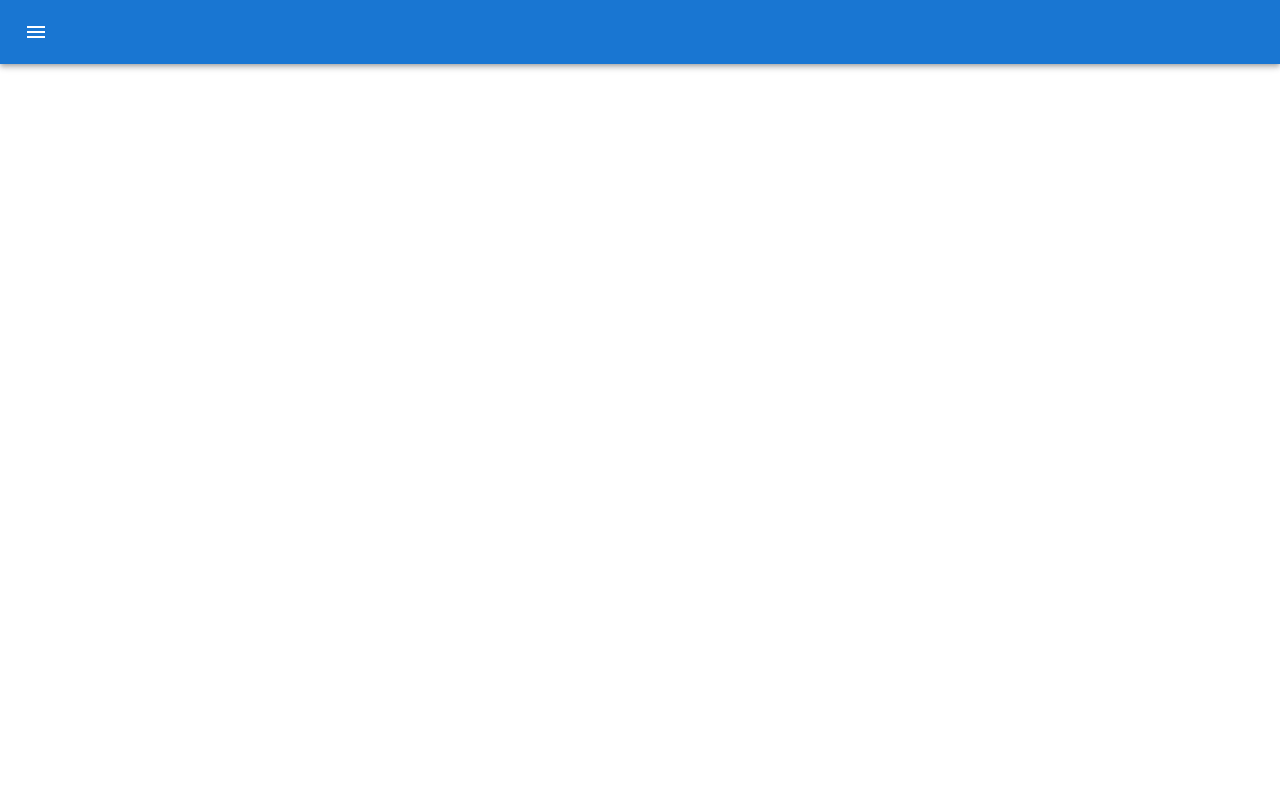
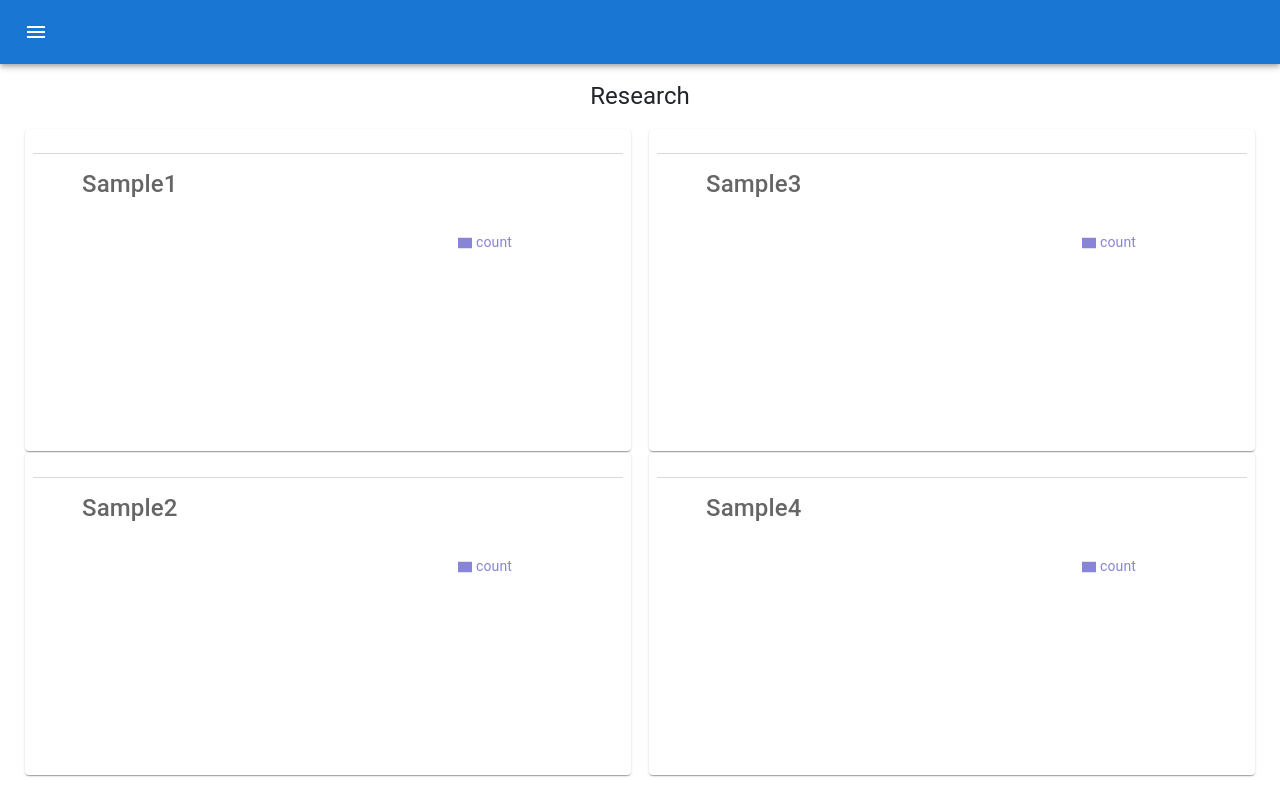
Before and after one commit to sjsucmpe272SP22/crowdsource_ideas, a React (Create React App) app in the folder team_project/client/: page /research in a window 1280 px wide. Before the commit this address had no page. Built offline with nearby package versions, Linux system fonts and the light colour scheme.

Commit message:
added sample graphs to research page

```diff
--- a/team_project/client/src/components/Research/Research.js
+++ b/team_project/client/src/components/Research/Research.js
@@ -1,12 +1,157 @@
 import * as React from "react";
+import Paper from "@mui/material/Paper";
+import { styled } from "@mui/material/styles";
+import { createTheme, ThemeProvider } from "@mui/material/styles";
+import Container from "@mui/material/Container";
+import Typography from '@mui/material/Typography';
+import Grid from "@mui/material/Grid";
+import Stack from '@mui/material/Stack';
 import AppBarmenu from './../AppBarmenu';
+import {
+  BarChart,
+  Bar,
+  // Cell,
+  XAxis,
+  YAxis,
+  // CartesianGrid,
+  Tooltip,
+  Legend,
+  ResponsiveContainer,
+  // PieChart,
+  // Pie,
+  // Sector,
+  // PieLabel,
+  // Label,
+} from "recharts";
+
+const theme = createTheme();
+
+const Item = styled(Paper)(({ theme }) => ({
+  backgroundColor: theme.palette.mode === "dark" ? "#1A2027" : "#fff",
+  ...theme.typography.body2,
+  padding: theme.spacing(1),
+  textAlign: "left",
+  color: theme.palette.text.secondary,
+  margin: 1,
+}));
 
 function Research() {
 
   return (
-    <div>
+    <ThemeProvider theme={theme}>
       <AppBarmenu />
-    </div>
+      <Container maxWidth >
+        <Typography component="h1" variant="h5" sx={{ m: 2}}>
+          Research
+        </Typography>
+        <Grid container spacing={2}>
+          <Grid item s={12} sm={6}>
+            <Stack direction="column" justifyContent="center">
+              {/* stuff here */}
+
+              <Item>
+                <hr />
+                <h4>&nbsp;&nbsp;&nbsp;&nbsp;&nbsp;&nbsp;&nbsp;&nbsp;Sample1</h4>
+                <br />
+                <ResponsiveContainer height="100%" width="88%" aspect={2.4}>
+                  <BarChart
+                    width={500}
+                    height={300}
+                    margin={{
+                      top: 5,
+                      right: 30,
+                      left: 20,
+                      bottom: 5,
+                    }}
+                  >
+                    <XAxis dataKey="date" />
+                    <YAxis />
+                    <Tooltip />
+                    <Legend layout="vertical" verticalAlign="top" align="right" />
+                    <Bar dataKey="count" fill="#8884d8" />
+                  </BarChart>
+                </ResponsiveContainer>
+              </Item>
+              <Item>
+                <hr />
+                <h4>&nbsp;&nbsp;&nbsp;&nbsp;&nbsp;&nbsp;&nbsp;&nbsp;Sample2</h4>
+                <br />
+                <ResponsiveContainer height="100%" width="88%" aspect={2.4}>
+                  <BarChart
+                    width={500}
+                    height={300}
+                    margin={{
+                      top: 5,
+                      right: 30,
+                      left: 20,
+                      bottom: 5,
+                    }}
+                  >
+                    <XAxis dataKey="date" />
+                    <YAxis />
+                    <Tooltip />
+                    <Legend layout="vertical" verticalAlign="top" align="right" />
+                    <Bar dataKey="count" fill="#8884d8" />
+                  </BarChart>
+                </ResponsiveContainer>
+              </Item>
+            </Stack>
+          </Grid>
+          <Grid item s={12} sm={6}>
+            <Stack direction="column" justifyContent="center">
+              {/* stuff here */}
+
+              <Item>
+                <hr />
+                <h4>&nbsp;&nbsp;&nbsp;&nbsp;&nbsp;&nbsp;&nbsp;&nbsp;Sample3</h4>
+                <br />
+                <ResponsiveContainer height="100%" width="88%" aspect={2.4}>
+                  <BarChart
+                    width={500}
+                    height={300}
+                    margin={{
+                      top: 5,
+                      right: 30,
+                      left: 20,
+                      bottom: 5,
+                    }}
+                  >
+                    <XAxis dataKey="date" />
+                    <YAxis />
+                    <Tooltip />
+                    <Legend layout="vertical" verticalAlign="top" align="right" />
+                    <Bar dataKey="count" fill="#8884d8" />
+                  </BarChart>
+                </ResponsiveContainer>
+              </Item>
+              <Item>
+                <hr />
+                <h4>&nbsp;&nbsp;&nbsp;&nbsp;&nbsp;&nbsp;&nbsp;&nbsp;Sample4</h4>
+                <br />
+                <ResponsiveContainer height="100%" width="88%" aspect={2.4}>
+                  <BarChart
+                    width={500}
+                    height={300}
+                    margin={{
+                      top: 5,
+                      right: 30,
+                      left: 20,
+                      bottom: 5,
+                    }}
+                  >
+                    <XAxis dataKey="date" />
+                    <YAxis />
+                    <Tooltip />
+                    <Legend layout="vertical" verticalAlign="top" align="right" />
+                    <Bar dataKey="count" fill="#8884d8" />
+                  </BarChart>
+                </ResponsiveContainer>
+              </Item>
+            </Stack>
+          </Grid>
+        </Grid>
+      </Container>
+    </ThemeProvider>
   );
 };
 
```
